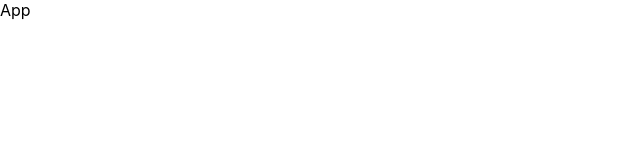
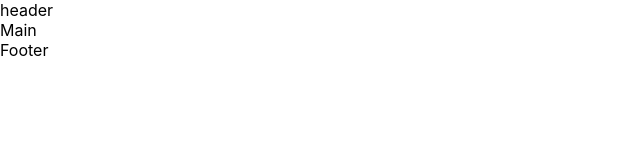
Before and after one commit to LeonardoPerson/Music-Search, a React (Create React App) app: page / in a window 1280 px wide. Shown: the top 160 px of the page, without its empty margins (0-640 px from the left). Built offline with nearby package versions, Linux system fonts and the light colour scheme.

Commit message:
Creating the initial structure of the App.js file with the Header.js, Main.js and Footer.js components

```diff
--- a/public/index.html
+++ b/public/index.html
@@ -10,7 +10,7 @@
       content="Web site created using create-react-app"
     />
 
-    <title>React App</title>
+    <title>Music Search</title>
   </head>
   <body>
     <noscript>You need to enable JavaScript to run this app.</noscript>
--- a/src/App.js
+++ b/src/App.js
@@ -1,9 +1,20 @@
+import Header from './Header'
+import Main from './Main'
+import Footer from './Footer'
 
 
-function App() {
+const App = () => {
   return (
-    <div className="App">
-      App
+    <div className='App'>
+      <div className='header-container'>
+        <Header />
+      </div>
+      <div className='main-container'>
+        <Main />
+      </div>
+      <div className='footer-container'>
+        <Footer />
+      </div>
     </div>
   );
 }
--- /dev/null
+++ b/src/Footer.js
@@ -0,0 +1,8 @@
+
+const Footer = () => {
+  return(
+    <div>Footer</div>
+  )
+}
+
+export default Footer
--- /dev/null
+++ b/src/Header.js
@@ -0,0 +1,9 @@
+
+
+const Header = () => {
+  return(
+    <div>header</div>
+  )
+}
+
+export default Header
--- /dev/null
+++ b/src/Main.js
@@ -0,0 +1,9 @@
+
+
+const Main = () => {
+  return(
+    <div>Main</div>
+  )
+}
+
+export default Main
```
Also changed, not shown: 1 other file (tests, documents, lock files or other folders).
